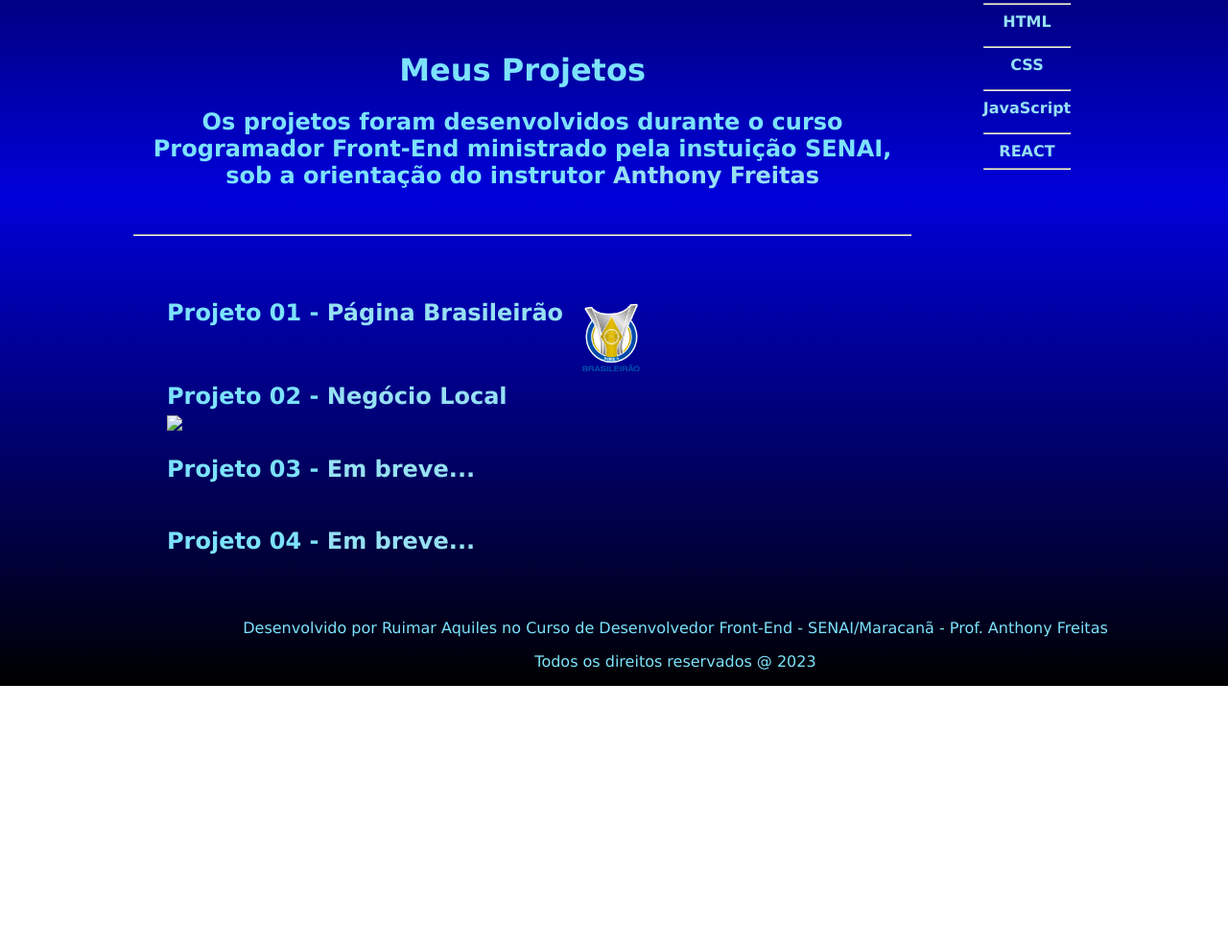
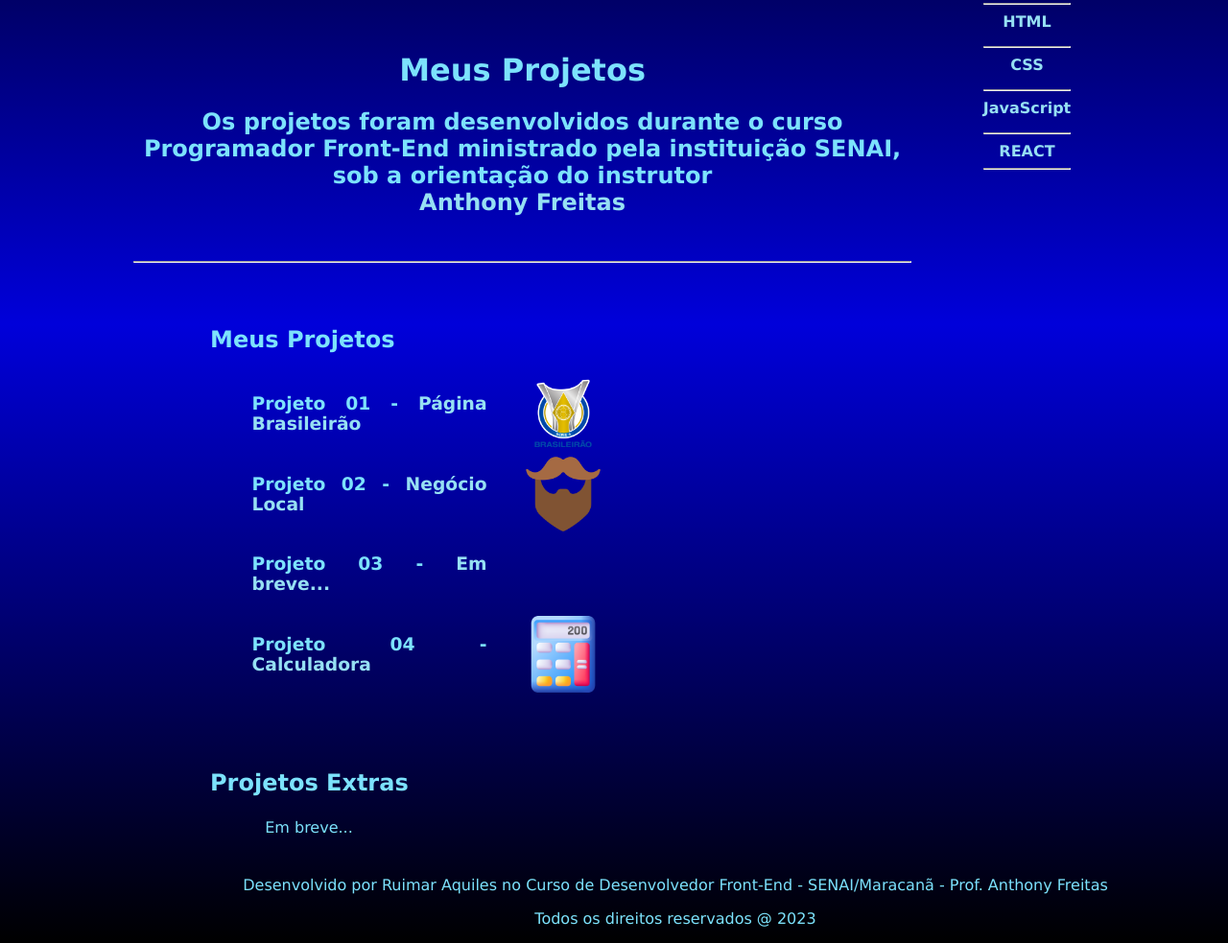
Before and after one commit to RuimarAquiles/Portifolio, a plain HTML site: page projetos.html in a window 1280 px wide. Shown: the part 307-1290 px from the top of the page at 96% size. Before the commit the page ends 1022 px from the top, so only its background shows below. Drawn offline with Linux system fonts and the light colour scheme.

Commit message:
Atualização 1.3
Correção de alguns erros:
 - Texto principal justificado, como orientado;
 - Inserção de novs links na página projetos.
Obs.: Ness att foi feito em tabelas, na anterior foi feito de forma direta.
 - Inserção de animação em incones na pagina contato e projetos.

```diff
--- a/css/global.css
+++ b/css/global.css
@@ -76,7 +76,7 @@ table{/*padrão de largura das tabelas*/
      background:scroll;
 }
 .textborder{/*Formatação de texto home*/
-    text-align: left;
+    text-align: justify;
 }
 
 .enviar:hover{
@@ -104,8 +104,9 @@ table{/*padrão de largura das tabelas*/
 }
 /*####################################################################*/
 .projetos{/*Texto na pag projetos*/
+    padding-left: 80px;
     justify-content: center;
-    text-align: left;
+    text-align: justify;
     text-decoration: none;
 }
 a:visited,a{/*ação para links visitados*/
@@ -118,8 +119,14 @@ a:hover{/*efeito hover - passar o mouse por cima*/
     text-decoration: none
 }
 .iconprojeto{
-    padding-left: 10px;
     width: 80px;
-    position: absolute;
     font-family: Verdana;
+    display: flex;
 }
+.iconprojeto:hover,
+.links:hover,
+.icons:hover{
+    transition-delay: 1ms;
+    transition-duration: 1s;
+    transform: scale(1.2);
+}
--- a/projetos.html
+++ b/projetos.html
@@ -37,19 +37,68 @@
         </colgroup>
         <tr>
             <td><!--Primeiro Grupo-->
-            </br></br></br></br>
-            <h1>Meus Projetos</h1></p>
-            <h2>Os projetos foram desenvolvidos durante o curso Programador Front-End ministrado pela instuição SENAI,
-                sob a orientação do instrutor <a class="links" href="https://github.com/sammyfreitas" target="_blank">Anthony Freitas</a></h2>
-            </br><hr></br></br>
-            <h2 class="projetos">Projeto 01 - <a class="links" href="https://ruimaraquiles.github.io/onepagebrasileirao/" target="_blank">
-                Página Brasileirão<img  class="iconprojeto" src="imagens/logo-brasileirao.png"></a></h2></br>
-            <h2 class="projetos">Projeto 02 - <a class="links" href="https://ruimaraquiles.github.io/NegocioLocal/" target="_blank">
-                Negócio Local</br><img src="corte-de-barba.png" width="80" ></a></h2>
-            <h2 class="projetos">Projeto 03 - <a class="links" href="" target="_blank">
-                Em breve...</br><img src="" width="80" ></a></h2>
-            <h2 class="projetos">Projeto 04 - <a class="links"  href="" target="_blank">
-                Em breve...</br><img src="" width="80" ></a></h2>
+                </br></br></br></br>
+                <h1>Meus Projetos</h1></p>
+                <h2>Os projetos foram desenvolvidos durante o curso Programador Front-End ministrado pela instituição SENAI,
+                sob a orientação do instrutor <br><a class="links" href="https://github.com/sammyfreitas" target="_blank">Anthony Freitas</a></h2>
+                </br><hr></br></br>
+                <table align="center" border="0">
+                    <h2 class="projetos">Meus Projetos</h2>
+                    <colgroup>
+                        <col width="40%">
+                        <col width="40%">
+                    </colgroup>
+                <tr><!--Linha Brasileirão-->
+                    <td>
+                        <h3 class="projetos">Projeto 01 - <a class="links" href="https://ruimaraquiles.github.io/onepagebrasileirao/" target="_blank">
+                        Página Brasileirão</a></h3>
+                    </td>
+                    <td>
+                        <a href="https://ruimaraquiles.github.io/onepagebrasileirao/" target="_blank">
+                        <img class="iconprojeto" src="imagens/logo-brasileirao.png"></a>
+                    </td>
+                </tr>
+                <tr><!--Linha Negócio Local-->
+                    <td>
+                        <h3 class="projetos">Projeto 02 - <a class="links" href="https://ruimaraquiles.github.io/NegocioLocal/" target="_blank">
+                        Negócio Local</a></h3>
+                    </td>
+                    <td>
+                        <a href="https://ruimaraquiles.github.io/NegocioLocal/" target="_blank">
+                        <img class="iconprojeto" src="imagens/corte-de-barba.png" width="80"></a>
+                    </td>
+                </tr>
+                <tr><!--Projeto Próprio-->
+                    <td>
+                        <h3 class="projetos">Projeto 03 - <a class="links" href="" target="_blank">
+                        Em breve...</br></h3>
+                    </td>
+                    <td>
+                        <a><img src="" width="80" ></a>
+                    </td>
+                </tr>
+                <tr><!--Projeto Calculadora-->
+                    <td>
+                        <h3 class="projetos">Projeto 04 - <a class="links"  href="https://ruimaraquiles.github.io/Calculadora/" target="_blank">
+                        Calculadora</a></h3></td>
+                    <td>
+                        <a href="https://ruimaraquiles.github.io/Calculadora/" target="_blank">
+                        <img class="iconprojeto" src="imagens/calculadora.png" width="80"></a>
+                    </td>
+                </tr>
+            </table>
+            <br><br><br>
+            <table border="0"><!--Projetos Extras-->
+                <h2 class="projetos">Projetos Extras</h2>
+                <colgroup>
+                    <col width="40%">
+                    <col width="40%">
+                </colgroup>
+                <tr>
+                    <td>Em breve...</td>
+                    <td></td>
+                </tr>
+            </table>
             </td>
             <td class="BarraLinksLateral"><!--Segundo Grupo-->
             <b><hr>
@@ -61,9 +110,9 @@
             </td>
         </tr>
     </table>
-
 </body>
 <footer align="center">
+    </br>
     <p>Desenvolvido por Ruimar Aquiles no Curso de Desenvolvedor Front-End - SENAI/Maracanã - Prof. Anthony Freitas</p>
     <p>Todos os direitos reservados @ 2023</p>
 </footer>
```
Also changed, not shown: contato.html (+5 -4 lines), index.html (+2 -2 lines), imagens/calculadora.png (added).
